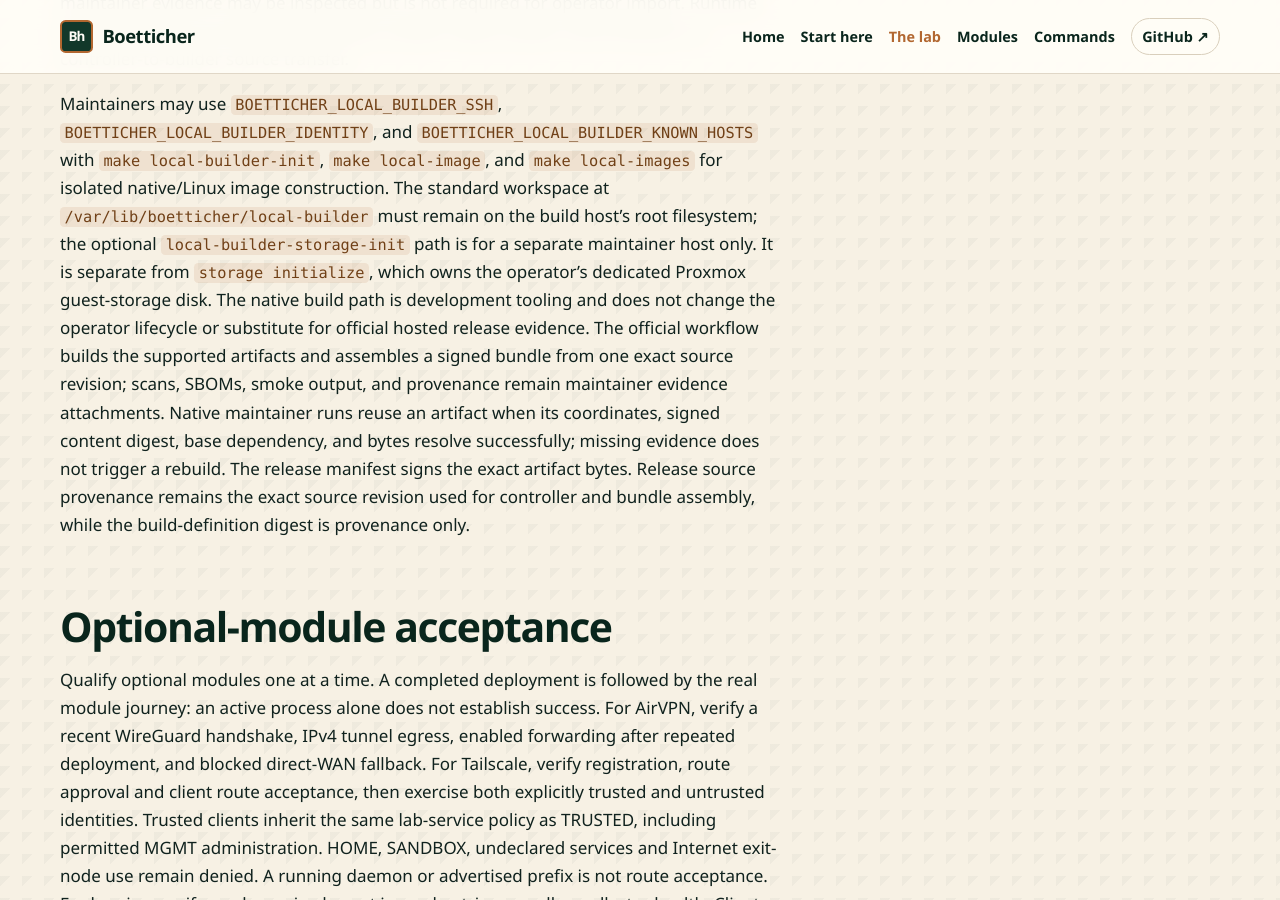
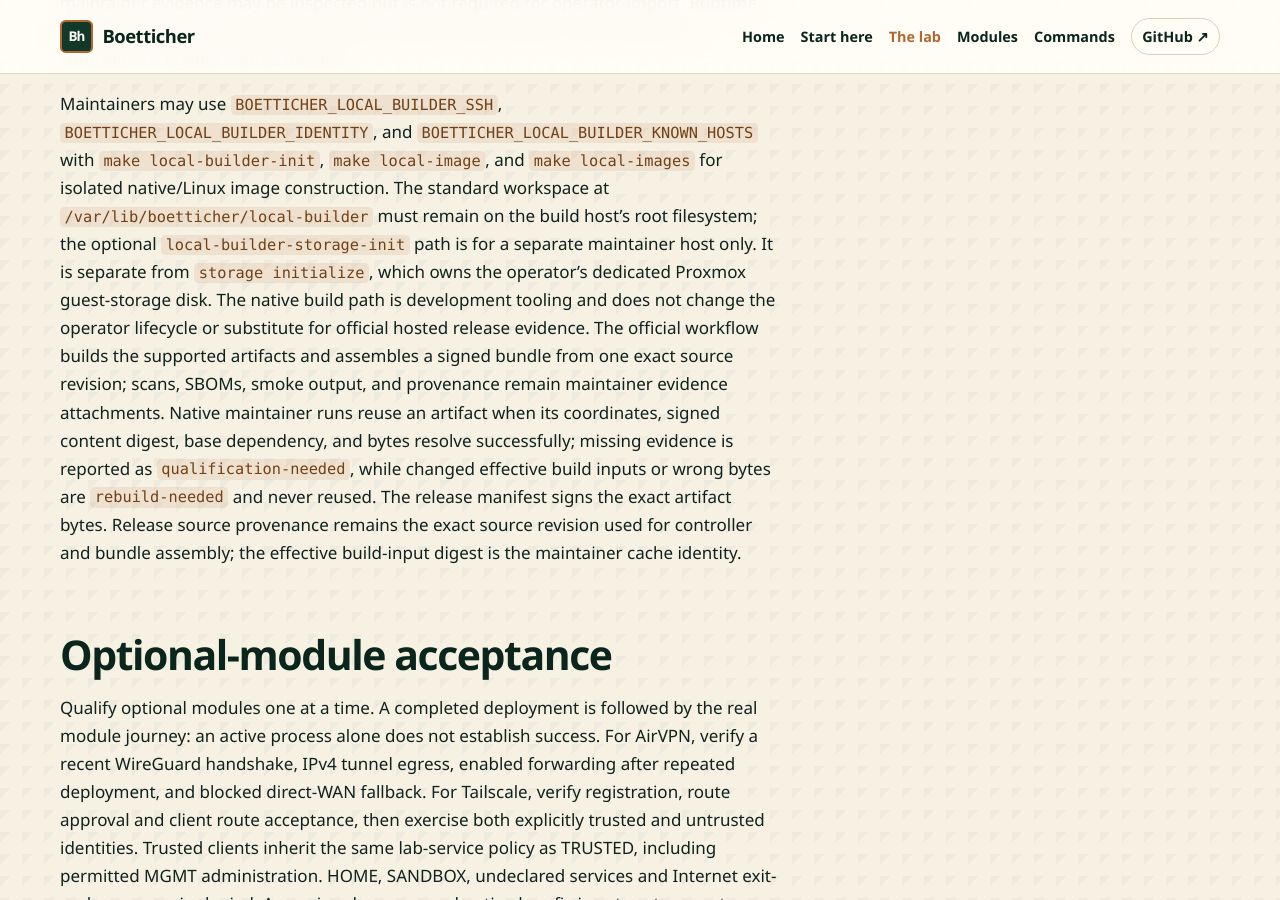
Before and after one commit to gofastercloud/boetticher, a Jekyll site: the page built from docs/lab.md, in a window 1280 px wide and 900 px high, scrolled down 6076 px. Built offline with Jekyll 4.4.1, drawn with Linux system fonts in a browser that asks for light colours.

Commit message:
Prevent reuse of stale image bytes

```diff
--- a/docs/lab.md
+++ b/docs/lab.md
@@ -225,10 +225,12 @@ release evidence. The official workflow builds the supported artifacts and
 assembles a signed bundle from one exact source revision; scans, SBOMs, smoke
 output, and provenance remain maintainer evidence attachments. Native
 maintainer runs reuse an artifact when its coordinates, signed content digest,
-base dependency, and bytes resolve successfully; missing evidence does not
-trigger a rebuild. The release manifest signs the exact artifact bytes. Release
-source provenance remains the exact source revision used for controller and
-bundle assembly, while the build-definition digest is provenance only.
+base dependency, and bytes resolve successfully; missing evidence is reported
+as `qualification-needed`, while changed effective build inputs or wrong bytes
+are `rebuild-needed` and never reused. The release manifest signs the exact
+artifact bytes. Release source provenance remains the exact source revision
+used for controller and bundle assembly; the effective build-input digest is
+the maintainer cache identity.
 
 ## Optional-module acceptance
 
```
Also changed, not shown: docs/release-hardening-0.5.2.md (+3 -3 lines), docs/start.md (+2 -1 lines), 2 other files.
